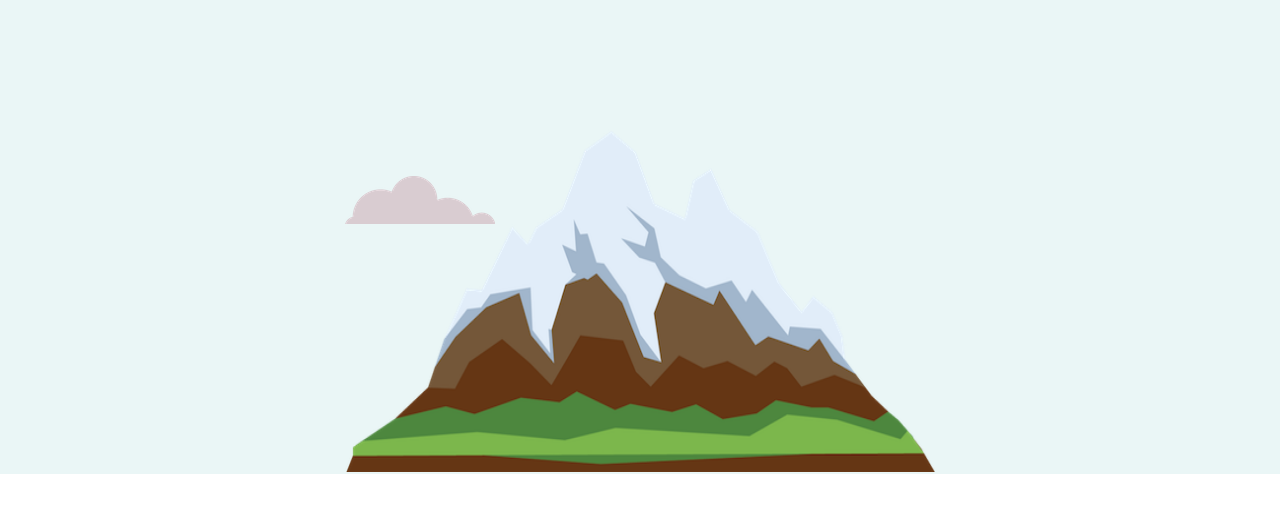
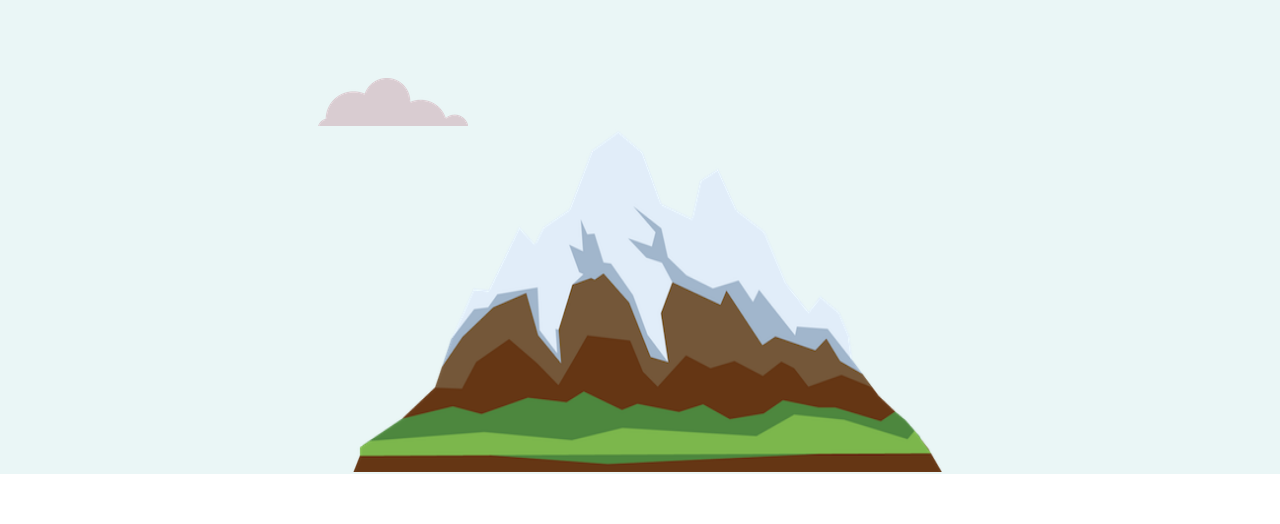
Before and after one commit to PrajwalCvs/MYCV, a plain HTML site: page index.html in a window 1280 px wide. Shown: the part 276-800 px from the top of the page. Drawn offline with Linux system fonts and the light colour scheme; a web font is replaced by a local one.

Commit message:
Update style.css

```diff
--- a/Css/style.css
+++ b/Css/style.css
@@ -112,14 +112,15 @@ span{
   background-color: blue;
 }
 .cloud{
-  position: absolute;
-  left: auto;
-  bottom: 300px;
+  position: relative;
+  left: 50px;
+  bottom: 250px;
 }
 
 .mountain{
 position: relative;
 top: 96px;
+  right:70px;
   width: 590px;
   height: 420px;
   text-align: center;
```
